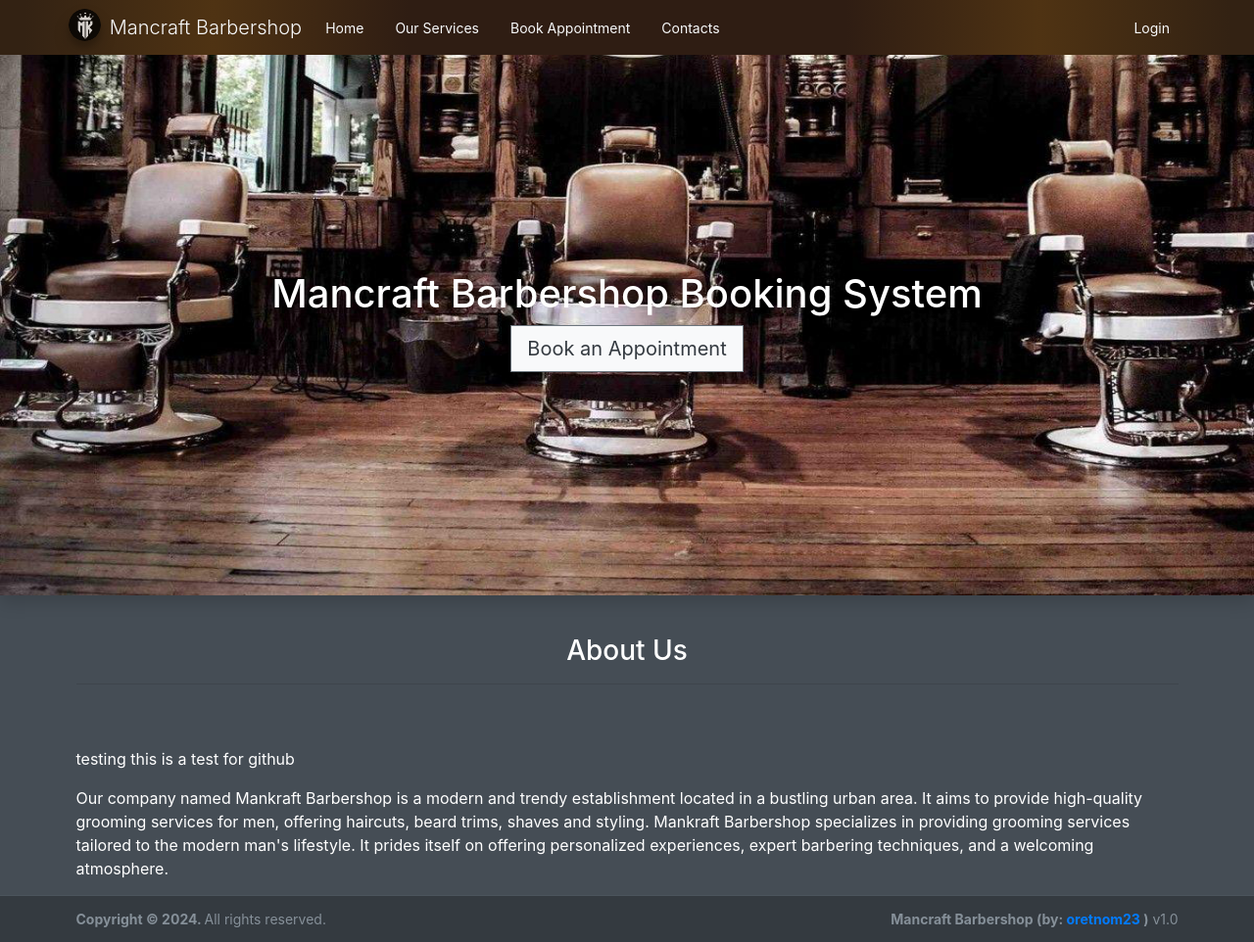
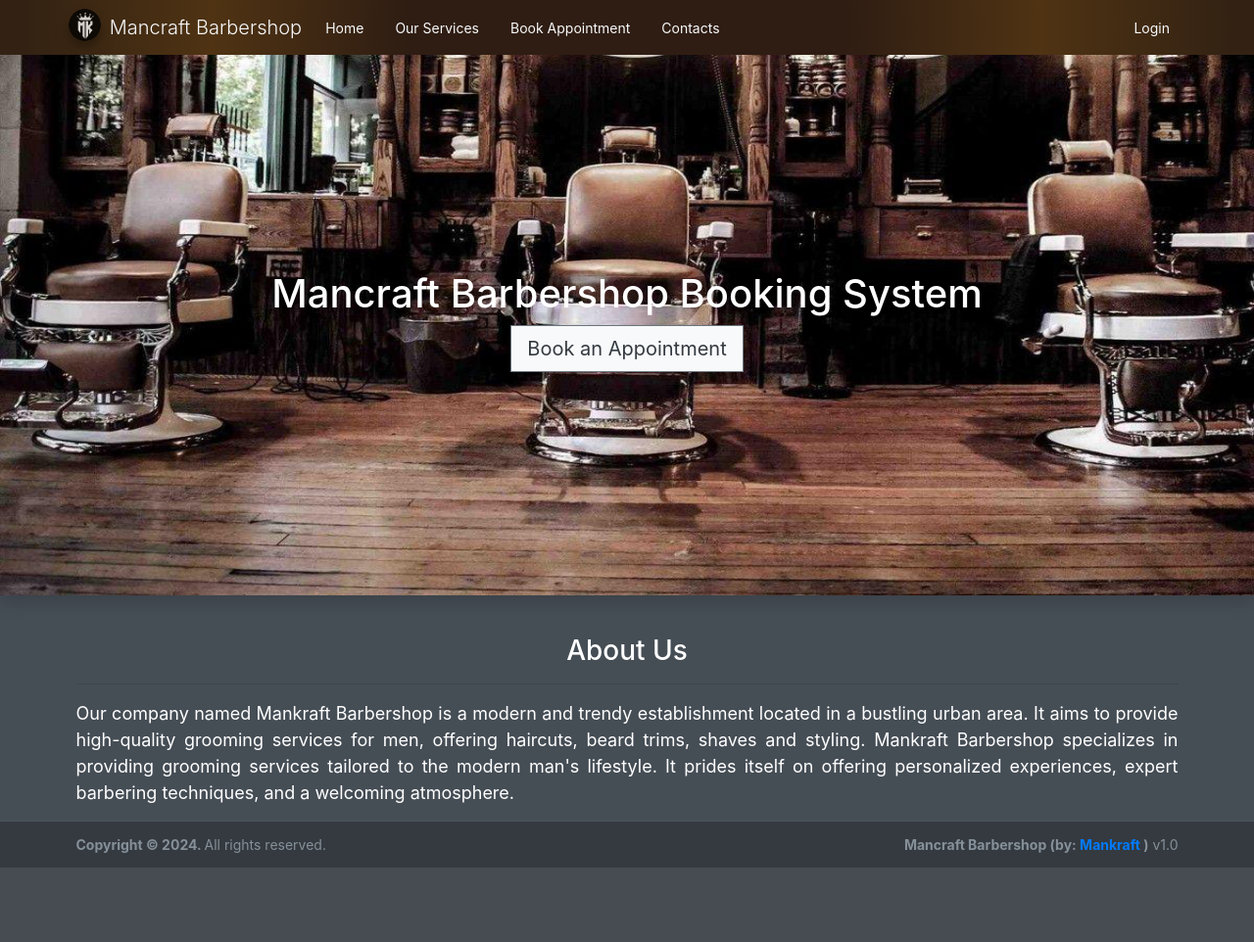
Before and after one commit to AbeSoll/msms, a PHP site: page /msms/index.php?page=about_us in a window 1280 px wide. Shown: the whole page at 98% size. After the commit the page ends 886 px from the top, so only its background shows below. Run offline with PHP 8.4, Linux system fonts and the light colour scheme; data comes from the database, SQL or seed files in the repository; some libraries are stand-ins or nearby versions.

Commit message:
update apa yang patut

```diff
--- a/about_us.html
+++ b/about_us.html
@@ -1 +1 @@
-<p style="margin-right: 0px; margin-bottom: 15px; margin-left: 0px; padding: 0px;">Our company named Mankraft Barbershop is a modern and trendy establishment located in a bustling urban area. It aims to provide high-quality grooming services for men, offering haircuts, beard trims, shaves and styling. <span style="font-size: 1rem;">Mankraft Barbershop specializes in providing grooming services tailored to the modern man's lifestyle. It prides itself on offering personalized experiences, expert barbering techniques, and a welcoming atmosphere.</span></p>
+<p style="text-align: justify; margin-right: 0px; margin-bottom: 15px; margin-left: 0px; padding: 0px;"><span style="font-size: 18px;">Our company named Mankraft Barbershop is a modern and trendy establishment located in a bustling urban area. It aims to provide high-quality grooming services for men, offering haircuts, beard trims, shaves and styling.&nbsp;</span><span style="font-size: 18px;">Mankraft Barbershop specializes in providing grooming services tailored to the modern man's lifestyle. It prides itself on offering personalized experiences, expert barbering techniques, and a welcoming atmosphere.</span></p>
--- a/about_us.php
+++ b/about_us.php
@@ -1,8 +1,5 @@
 <h3 class="text-center">About Us</h3>
-<hr> <br><br>
-<p>
-    testing this is a test for github
-</p>
+<hr>
 <div>
     <?php include("about_us.html") ?>
 </div>
--- a/dist/css/custom.css
+++ b/dist/css/custom.css
@@ -257,8 +257,8 @@ nav.text-light .nav-link {
 
 .login-title {
     text-shadow: -3px 5px 9px #000 !important;
-    font-family: cursive;
-    font-size: 4.5em !important;
+    font-family: poppins;
+    font-size: 4.2em !important;
     color: white !important;
 }
 
--- a/inc/footer.php
+++ b/inc/footer.php
@@ -62,7 +62,7 @@
         </strong>
         All rights reserved.
         <div class="float-right d-none d-sm-inline-block">
-          <b><?php echo $_settings->info('short_name') ?> (by: <a href="mailto:oretnom23@gmail.com" target="blank">oretnom23</a> )</b> v1.0
+          <b><?php echo $_settings->info('short_name') ?> (by: <a href="mailto:solehinahmad954@gmail.com" target="blank">Mankraft</a> )</b> v1.0
         </div>
       </div>
       </footer>
```
Also changed, not shown: uploads/cover.png (added), uploads/cover2.png (added), uploads/mankraft.png.
